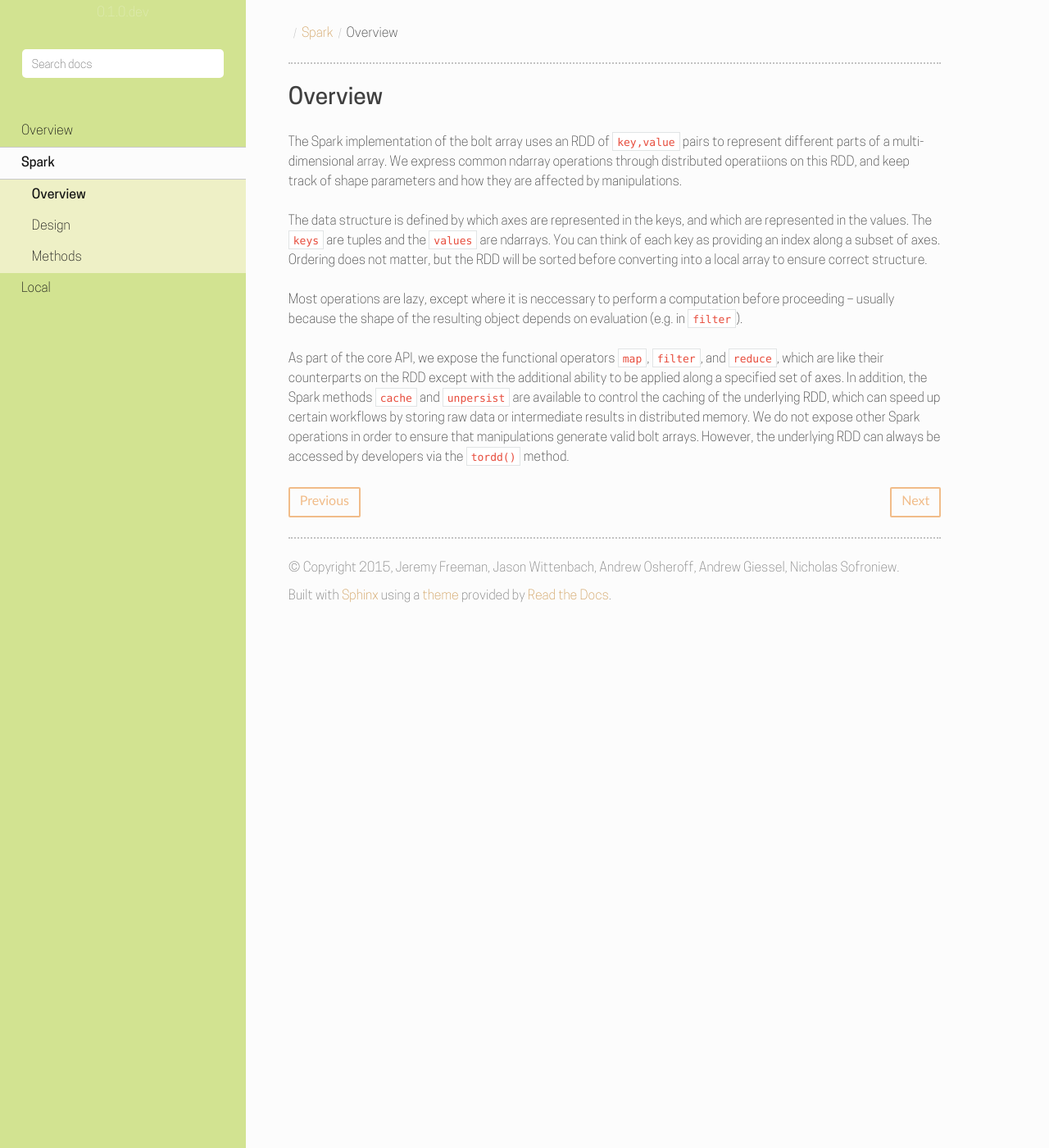
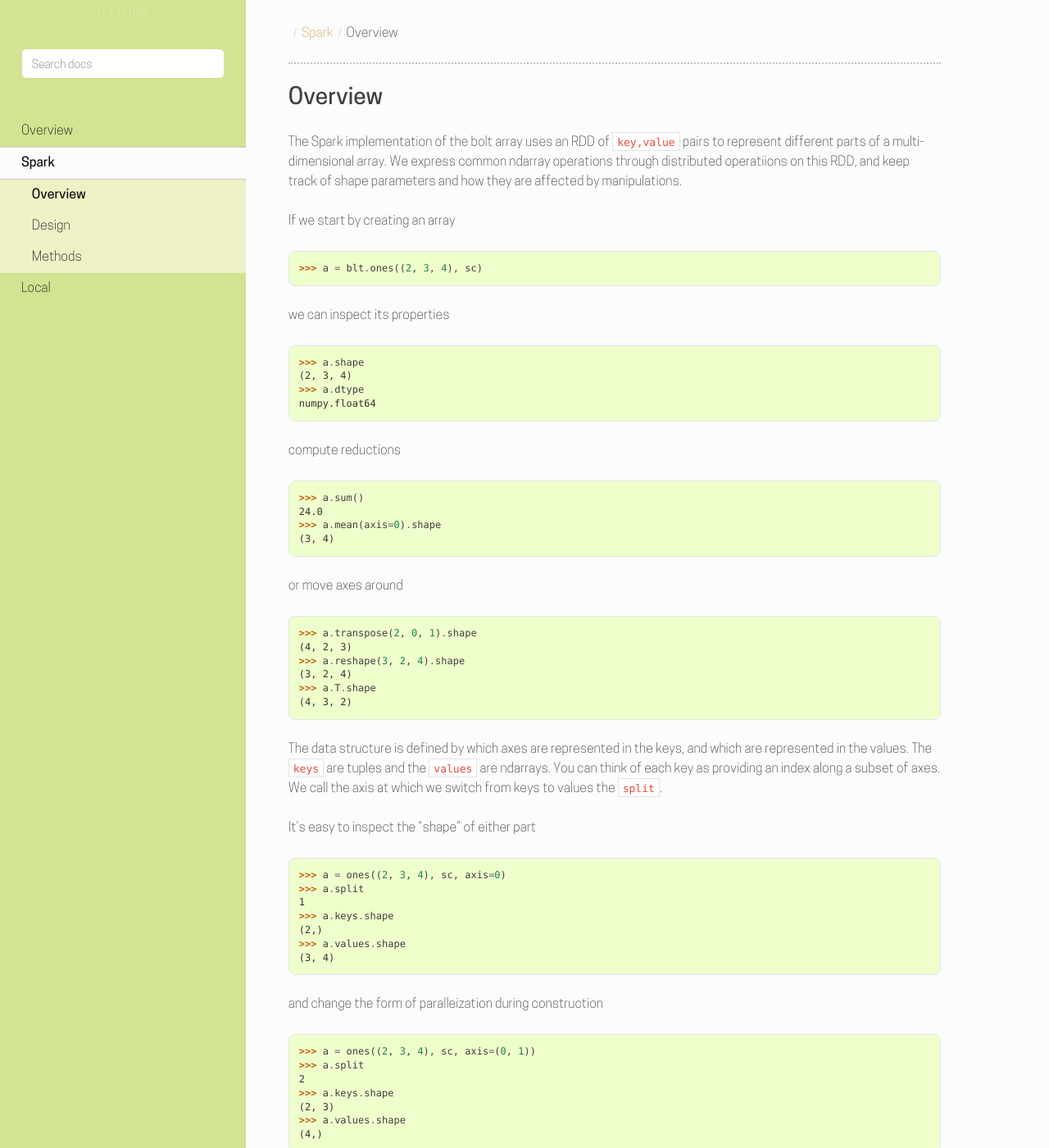
Before and after one commit to bolt-project/bolt, a Sphinx documentation site: the page built from docs/source/spark-overview.rst, in a window 1280 px wide and 1400 px high. Shown: the whole window at 82% size. Built offline with Sphinx 7.4.7 and the Read the Docs theme 2.0.0, drawn with Linux system fonts in a browser that asks for light colours; some of the changed text lies outside the part shown.

Commit message:
Content updates

```diff
--- a/docs/source/local-api.rst
+++ b/docs/source/local-api.rst
@@ -1,7 +1,9 @@
 Methods
 =======
 
-In addition to implementing the core API, the Spark bolt array implements the Spark-specific methods highlighted here. Full API documentation can be found below (methods directly inherited from numpy's ``ndarray`` not shown).
+In addition to implementing the `core API`_, the local bolt array implements the methods highlighted here. Full method documentation can be found below (methods directly inherited from numpy's ``ndarray`` not shown).
+
+.. _core API: overview-design.html
 
 .. currentmodule:: bolt.local.array.BoltArrayLocal
 
--- a/docs/source/spark-api.rst
+++ b/docs/source/spark-api.rst
@@ -1,7 +1,9 @@
 Methods
 =======
 
-In addition to implementing the core API, the local bolt array implements the local-specific methods highlighted here. Full API documentation can be found below.
+In addition to implementing the `core API`_, the Spark bolt array implements the methods highlighted here. Full method documentation can be found below.
+
+.. _core API: overview-design.html
 
 .. currentmodule:: bolt.spark.array.BoltArraySpark
 
--- a/docs/source/spark-design.rst
+++ b/docs/source/spark-design.rst
@@ -1,2 +1,18 @@
 Design
 =======
+
+Here we delve into the core design underlying the Spark bolt array. Our considerations were based on our experiences working with ndarray-like objects in Spark.
+
+- we usually want to parallelize operations across one or more axes, e.g. fitting a model to each of several features, filtering each of several images
+- we want to easily and quickly change which axes we want to parallelize over
+- we want to chain basic functional parallel operators with ndarray-style manipulations
+
+In Spark, our primitive is a distributed collection of ``key,value`` pairs, so we designed an object in which the keys and values separately represent different dimensions of a single array.
+
+To make axis swapping efficient, we...
+
+Describe chunking
+
+Describe transposing / reshaping
+
+Describe stacking (useful alternate representation for some workflows)
--- a/docs/source/spark-overview.rst
+++ b/docs/source/spark-overview.rst
@@ -3,8 +3,128 @@
 
 The Spark implementation of the bolt array uses an RDD of ``key,value`` pairs to represent different parts of a multi-dimensional array. We express common ndarray operations through distributed operatiions on this RDD, and keep track of shape parameters and how they are affected by manipulations.
 
-The data structure is defined by which axes are represented in the keys, and which are represented in the values. The ``keys`` are tuples and the ``values`` are ndarrays. You can think of each key as providing an index along a subset of axes. Ordering does not matter, but the RDD will be sorted before converting into a local array to ensure correct structure.
+If we start by creating an array
+
+.. code:: python
+
+  >>> a = blt.ones((2, 3, 4), sc)
+
+we can inspect its properties
+
+.. code:: python
+
+  >>> a.shape
+  (2, 3, 4)
+  >>> a.dtype
+  numpy.float64
+
+compute reductions
+
+.. code:: python
+
+  >>> a.sum()
+  24.0
+  >>> a.mean(axis=0).shape
+  (3, 4)
+
+or move axes around
+
+.. code:: python
+
+   >>> a.transpose(2, 0, 1).shape
+   (4, 2, 3)
+   >>> a.reshape(3, 2, 4).shape
+   (3, 2, 4)
+   >>> a.T.shape
+   (4, 3, 2)
+
+The data structure is defined by which axes are represented in the keys, and which are represented in the values. The ``keys`` are tuples and the ``values`` are ndarrays. You can think of each key as providing an index along a subset of axes. We call the axis at which we switch from keys to values the ``split``.
+
+It's easy to inspect the "shape" of either part
+
+.. code:: python
+
+	>>> a = ones((2, 3, 4), sc, axis=0)
+	>>> a.split
+	1
+	>>> a.keys.shape
+	(2,)
+	>>> a.values.shape
+	(3, 4)
+
+and change the form of paralleization during construction
+
+.. code:: python
+
+	>>> a = ones((2, 3, 4), sc, axis=(0, 1))
+	>>> a.split
+	2
+	>>> a.keys.shape
+	(2, 3)
+	>>> a.values.shape
+	(4,)
+
+The generic ``swap`` operation moves axes between the keys and the values
+
+.. code:: python
+
+	>>> a = ones((2, 3, 4), sc, axis=0)
+	>>> b = a.swap((), (0,))
+	>>> a.keys.shape
+	(2,)
+	>>> b.keys.shape
+	(2,3)
+
+in this case the array itself didn't change dimension, we only changed the parallelization
+
+.. code:: python
+
+	>>> b.shape
+	(2, 3, 4)
+
+The user-facing ``transpose`` and ``reshape`` rely on ``swap`` to do their reorganization.
+
+Ordering does not matter, but the RDD will be sorted before converting into a local array to ensure correct structure
+
+.. code:: python
+
+	>>> a.sum(axis=(0,1)).toarray()
+	array([ 6.,  6.,  6.,  6.])
+
+As part of the `core API`_, we expose the functional operators ``map``, ``filter``, and ``reduce``, which are like their counterparts on the RDD except with the additional ability to be applied along a specified set of axes.
+
+.. _core API: overview-design.html
+
+.. code:: python
+
+	>>> a = ones((2, 3, 4), sc)
+	>>> a.shape
+	(2, 3, 4)
+	>>> a.map(lambda x: x.sum(), axis=0).shape
+	(2, )
+	>>> a.map(lambda x: x.sum(), axis=(0, 1)).shape
+	(2, 3)
+
+We do not expose other Spark operations in order to ensure that manipulations generate valid bolt arrays. However, the underlying RDD can always be accessed by developers via the ``tordd()`` method.
+
+.. code:: python
+
+	>>> a = ones((2, 3), sc)
+	>>> a.todd().collect()
+	[((0,), array([ 1.,  1.,  1.])), ((1,), array([ 1.,  1.,  1.]))]
+
+In addition, the Spark methods ``cache`` and ``unpersist`` are available to control the caching of the underlying RDD, which can speed up certain workflows by storing raw data or intermediate results in distributed memory.
+
+.. code:: python
+
+	>>> a = ones((2, 3, 4), sc)
+	>>> a.cache()
+	>>> a.tordd().is_cached
+	True
 
 Most operations are lazy, except where it is neccessary to perform a computation before proceeding -- usually because the shape of the resulting object depends on evaluation (e.g. in ``filter``).
 
-As part of the core API, we expose the functional operators ``map``, ``filter``, and ``reduce``, which are like their counterparts on the RDD except with the additional ability to be applied along a specified set of axes. In addition, the Spark methods ``cache`` and ``unpersist`` are available to control the caching of the underlying RDD, which can speed up certain workflows by storing raw data or intermediate results in distributed memory. We do not expose other Spark operations in order to ensure that manipulations generate valid bolt arrays. However, the underlying RDD can always be accessed by developers via the ``tordd()`` method.
+For more info, read the design_ section for details on implementation, and see the full `API documentation`_.
+
+.. _design: spark-design.html
+.. _API documentation: spark-api.html
```
Also changed, not shown: docs/source/overview-related.rst (+9 -2 lines).
